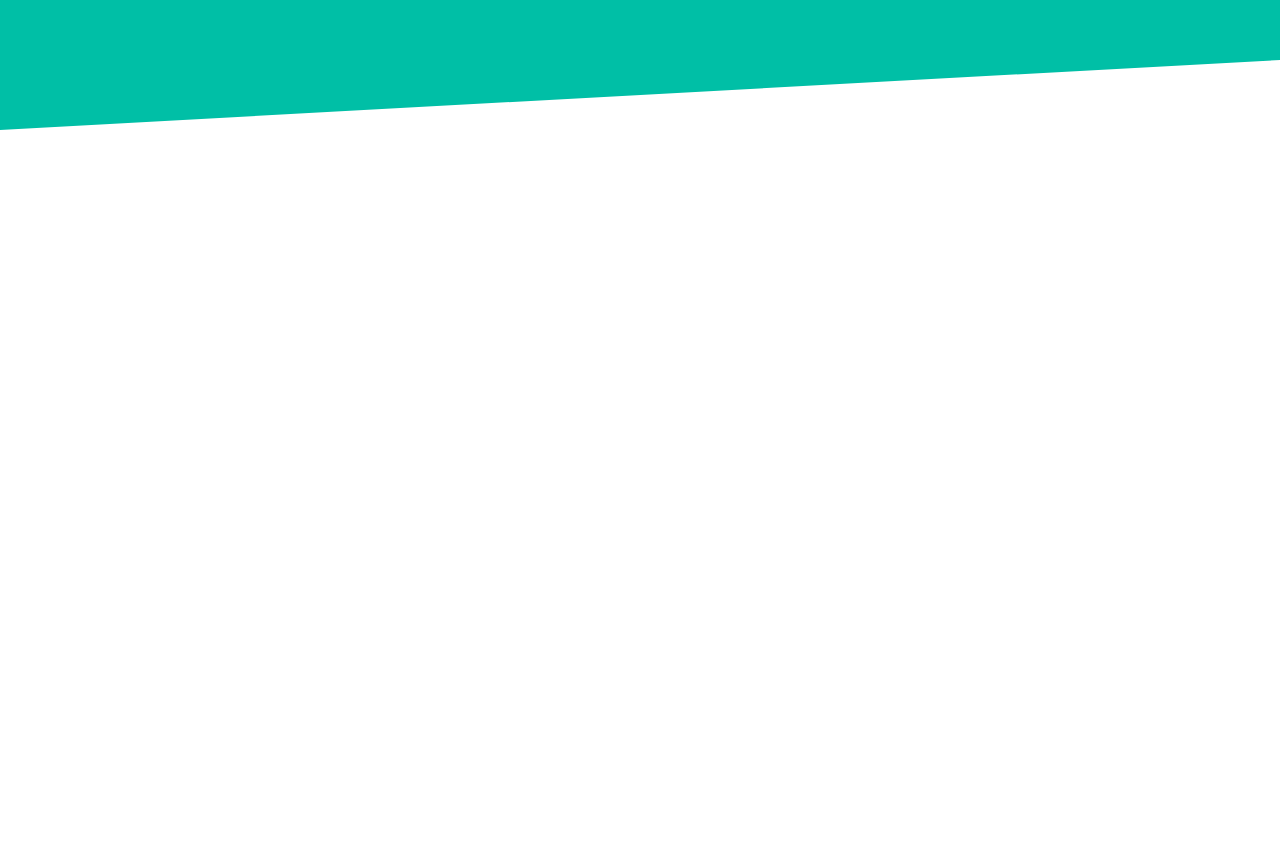
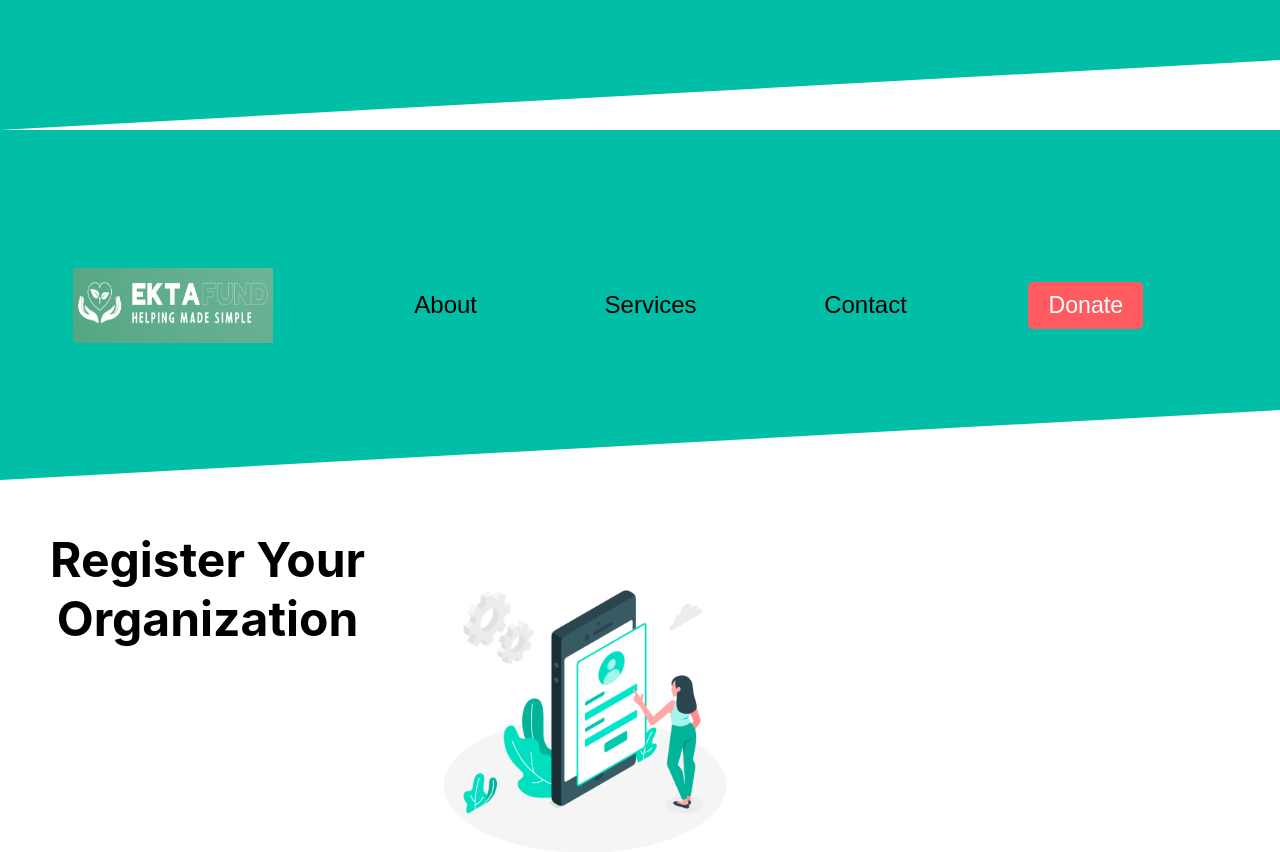
Before and after one commit to kunj-bhuva/Ekta_Fund, a React (Create React App) app: page / in a window 1280 px wide. Shown: the part 220-1072 px from the top of the page. Before the commit the page ends 800 px from the top, so only its background shows below. Built offline with nearby package versions, Linux system fonts and the light colour scheme.

Commit message:
Updated header and added body

```diff
--- a/src/App.js
+++ b/src/App.js
@@ -1,11 +1,14 @@
 import React from 'react';
 import './App.css';  // Importing the App-specific CSS file
 import Header from './components/Header';  // Importing the Header component (from your example)
+import Body from './components/Body';
 
 function App() {
   return (
     <div className="App">
       <Header />
+      <Header />
+      <Body/>
     </div>
   );
 }
--- /dev/null
+++ b/src/components/Body.css
@@ -0,0 +1,20 @@
+.Body {
+    padding: 0px;
+    margin-top: 0px;
+    display: flex-start;
+    justify-content: flex-start; /* Aligns the content to the left (optional, can be changed) */
+    align-items: flex-start; /* Aligns the content to the top */
+    /* height: 100vh; Optional: make the div take the full viewport height */
+}
+
+.content {
+    display: flex;
+    align-items: flex-start; /* Ensures the text and image are aligned at the top */
+    color:black;
+}
+
+.login-image {
+    width: 400px; /* Adjust the width as needed */
+    height: auto; /* Maintain the image aspect ratio */
+    margin-left: 20px; /* Space between h1 and image */
+}
--- /dev/null
+++ b/src/components/Body.js
@@ -0,0 +1,15 @@
+import React from 'react';
+import './Body.css';  // Import the CSS for the Header component
+import loginImage from '../images/Mobile-login-Cristina 1.png';
+
+
+export default function Body() {
+    return (
+        <div className="Body">
+            <div className="content">
+                <h1>Register Your <br/>Organization </h1>
+                <img src={loginImage} alt="loginImage" className="login-image" />
+            </div>
+        </div>
+    );
+}
--- a/src/components/Header.js
+++ b/src/components/Header.js
@@ -1,6 +1,8 @@
 import React from 'react';
 import './Header.css';  // Import the CSS for the Header component
 import logo from '../images/logo_big.png';
+import loginImage from '../images/Mobile-login-Cristina 1.png';
+
 
 function Header() {
   return (
@@ -10,10 +12,9 @@ function Header() {
         <button className="header-navBar"> About</button>
         <button className="header-navBar">Services</button>
         <button className="header-navBar">Contact</button>
-
-
       <button className="donate-button">Donate</button> {/* Donate button aligned to the right */}
       </div>
+
     </div>
   );
 }
```
Also changed, not shown: src/images/Mobile-login-Cristina 1.png (added).
